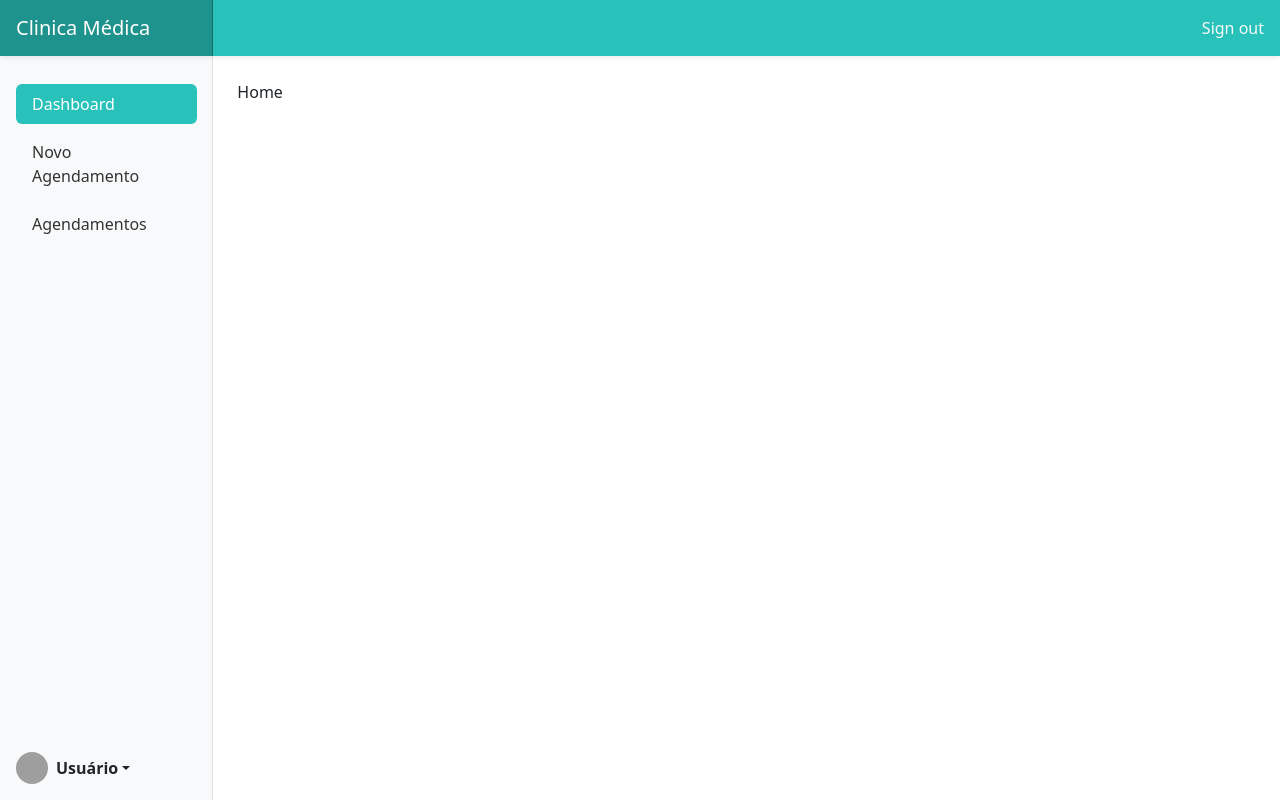
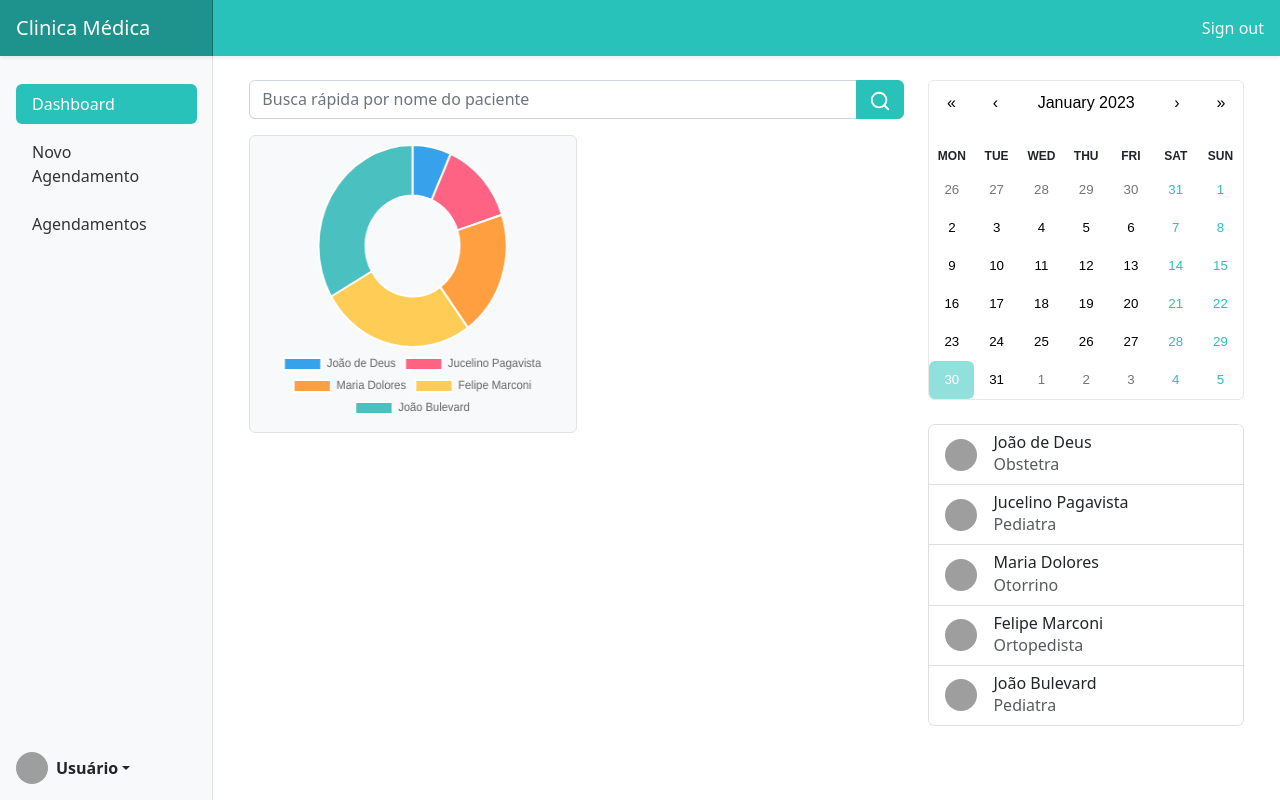
Before and after one commit to VinnyReis/medical-clinic-app, a React app: page / in a window 1280 px wide. Built offline with nearby package versions, Linux system fonts and the light colour scheme; grey boxes are pictures that could not be loaded.

Commit message:
Dashboard WIP

```diff
--- a/src/components/Input.js
+++ b/src/components/Input.js
@@ -1,17 +1,21 @@
-function Input({name, label, type, disabled, defaultValue, required}){
+function Input({name, label, type, placeholder, className, disabled, grouped, defaultValue, required, extra}){
 
   return(
-    <div className='mb-3'>
-      <label htmlFor={name} className='form-label'>{label}</label>
+    <div className={`${grouped ? 'input-group mb-3' : 'mb-3'}`}>
+      {label &&
+        <label htmlFor={name} className='form-label'>{label}</label>
+      }
       <input
         id={name}
         name={name}
         type={type}
-        className='form-control'
+        className={`form-control ${className}`}
         required={required}
         disabled={disabled}
         defaultValue={defaultValue ?? ''}
+        placeholder={placeholder ?? ''}
       />
+      {extra}
     </div>
   );
 } export default Input;
--- a/src/components/ListaHorarios.js
+++ b/src/components/ListaHorarios.js
@@ -49,7 +49,7 @@ const CardHorario = ({horario, agendamento, onSelect, blocked}) => {
 
   return(
     <ItemLista extra={!blocked ? <ActionButtons onSelect={onSelect} horario={horario}/> : ''}>
-      <h5 style={{width: '10%'}}>{horario}</h5>
+      <h5 className='me-2 mb-0'>{horario}</h5>
       {!blocked ?
         <>
           {agendamento ?
--- a/src/index.scss
+++ b/src/index.scss
@@ -180,7 +180,6 @@ body {
   width: 100%;
   border: 1px solid #e9e9e9;
   border-radius: .375rem;
-  margin: 2rem 0;
 }
 .react-calendar__tile{
   border-radius: .375rem;
--- a/src/pages/Home.js
+++ b/src/pages/Home.js
@@ -1,5 +1,42 @@
+import ListaMedicos from '../components/ListaMedicos';
+import Calendar from 'react-calendar';
+import medicos from '../mock/medicos.json';
+import Input from '../components/Input';
+import Button from '../components/Button';
+import GraficoConsultas from '../components/GraficoConsultas';
+import { Search } from 'react-feather';
+
 function Home(){
+
   return(
-    <>Home</>
+    <div className='container'>
+      <div className='row'>
+        <div className='col-12 col-lg-8'>
+          <Input
+            type='text'
+            placeholder='Busca rápida por nome do paciente'
+            grouped
+            extra={<Button type='primary' children={<Search size={22}/>}/>}
+          />
+          <div className='col-6 bg-light border rounded py-2'>
+            <div className='row'>
+              <GraficoConsultas/>
+            </div>
+          </div>
+        </div>
+        <div className='col-12 col-lg-4 gap-4'>
+          <Calendar
+            // onChange={(values) => setSelectedDate(dateObjectToString(values))}
+            defaultValue={new Date()}
+          />
+          <div className='py-4'>
+            <ListaMedicos
+              medicos={medicos}
+              onChange={(value) => {}}
+            />
+          </div>
+        </div>
+      </div>
+    </div>
   )
 } export default Home;
--- a/src/pages/NovoAgendamento.js
+++ b/src/pages/NovoAgendamento.js
@@ -39,10 +39,12 @@ function NovoAgendamento(){
               medicos={medicos}
               onChange={(value) => setSelectedMedic(value)}
             />
-            <Calendar
-              onChange={(values) => setSelectedDate(dateObjectToString(values))}
-              defaultValue={new Date()}
-            />
+            <div className='py-4'>
+              <Calendar
+                onChange={(values) => setSelectedDate(dateObjectToString(values))}
+                defaultValue={new Date()}
+              />
+            </div>
           </div>
           <div className='col-12 col-lg-8'>
             <h5>{selectedDate}</h5>
```
